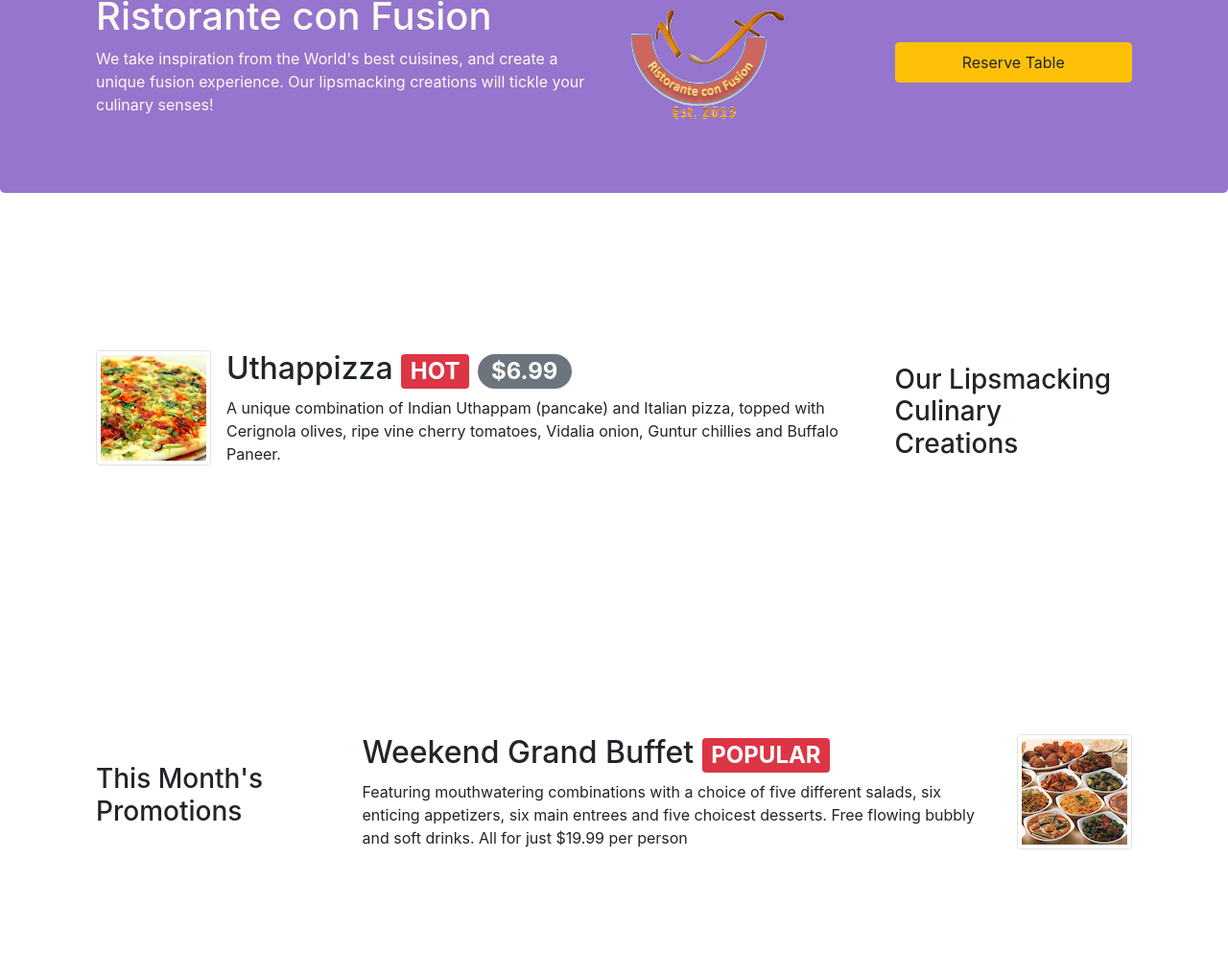
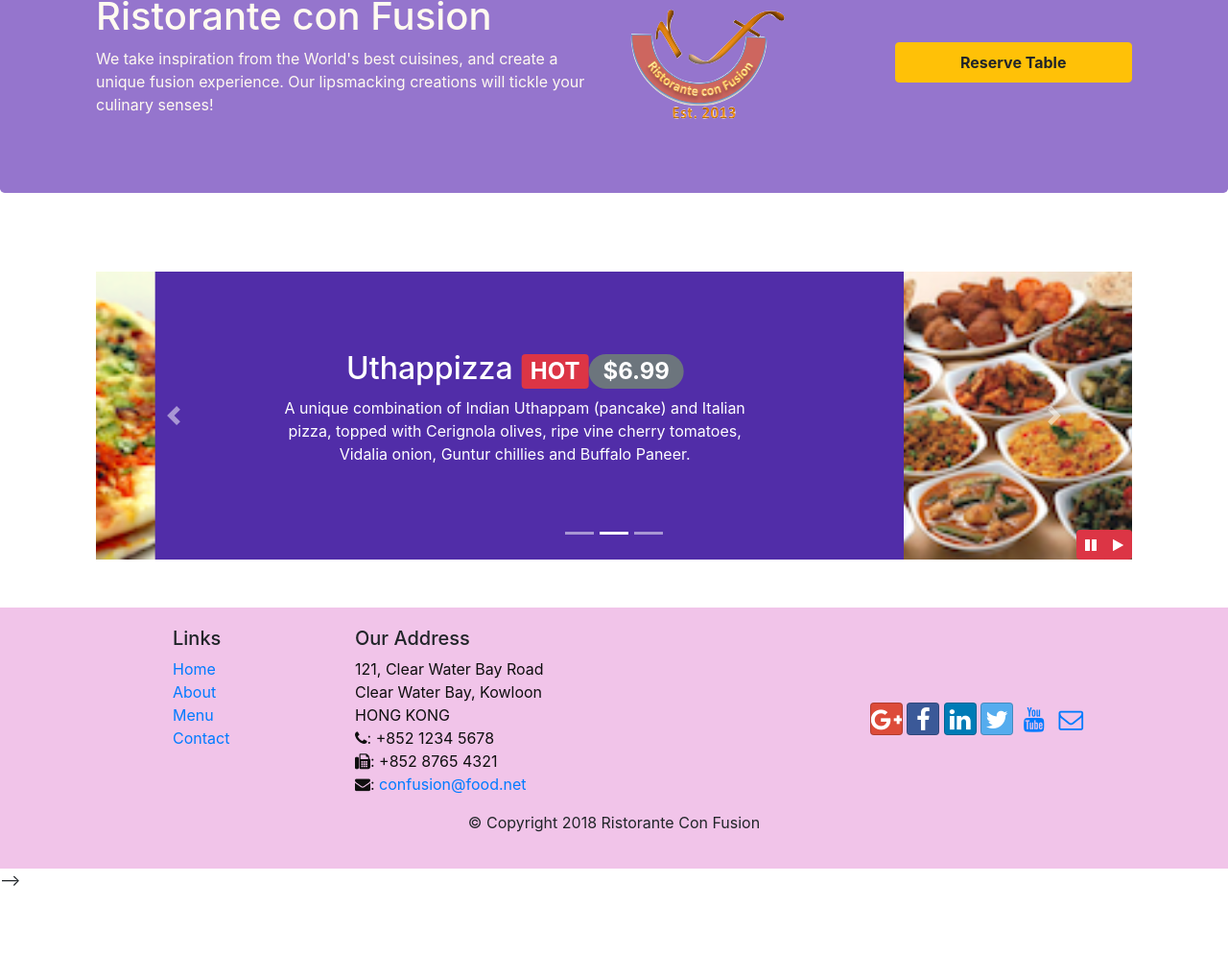
Before and after one commit to arianseyedi/webtest, a website: page index.html in a window 1280 px wide. Shown: the part 121-1140 px from the top of the page at 96% size. After the commit the page ends 1050 px from the top, so only its background shows below. Drawn offline with nearby package versions, Linux system fonts and the light colour scheme.

Commit message:
Add jQuery component to carousel to shorten the slide-show seconds. Fix some inconsistencies with the modal size, change all to medium (default).

```diff
--- a/css/style.css
+++ b/css/style.css
@@ -1,30 +1,28 @@
 header {
   margin: 50px auto;
   padding: 50px 0px 50px 0px;
-
 }
 
 body {
-  padding: 50px 0px 0px 0px
-  z-index: 0;
+  padding: 50px 0px 0px 0px z-index: 0;
 }
 
 .btn-info {
   background-color: #622DA8;
 }
+
 .navbar-dark {
   background-color: #622DA8;
 }
 
-.tab-content{
+.tab-content {
   border-left: 1px solid #ddd;
   border-right: 1px solid #ddd;
   border-bottom: 1px solid #ddd;
   padding: 10px;
-
 }
 
-.row-header{
+.row-header {
   margin: 0px auto;
   padding: 0px auto;
 }
@@ -43,14 +41,63 @@ body {
 }
 
 .jumbotron {
-  padding: 70px 30px 70px 30px
-  margin: 0px auto;
+  padding: 70px 30px 70px 30px margin: 0px auto;
   background: #9575CD;
   color: floralwhite
 }
 
 .address {
-  font-size: : 80%
-  margin: 0px;
+  font-size: : 80% margin: 0px;
   color: #0f0f0f;
 }
+
+.carousel {
+  background: #512DA8;
+  -webkit-transform-style: preserve-3d;
+  -moz-transform-style: preserve-3d;
+  transform-style: preserve-3d;
+}
+
+.carousel-item {
+  height: 300px;
+}
+
+.carousel-caption {
+  margin-left: 25%;
+  top: 50%;
+  transform: translateY(-50%);
+  bottom: initial;
+}
+
+@media screen and (min-width: 765px) and (max-width: 991px) {
+  .carousel-caption {
+    right: 10%;
+    top: 50%;
+    margin-left: 35%;
+  }
+}
+
+.carousel-item img {
+  position: absolute;
+  top: 0;
+  left: 0;
+  min-height: 100%;
+  min-width: 25%;
+}
+
+@media only screen and (max-width: 765px) {
+  .carousel-item img {
+    max-height: 100%;
+    min-width: 100%;
+  }
+
+  #resTable {
+    margin-top: 10%;
+  }
+}
+
+#carouselButton {
+  right: 0px !important;
+  position: absolute !important;
+  bottom: 0px !important;
+}
--- a/index.html
+++ b/index.html
@@ -38,7 +38,7 @@
         <!--Login Link to Modal-->
         <span class="navbar-text">
           <a data-toggle="modal" data-target="#loginModal">
-            <span class="fa fa-sign-in"></span> Login
+            <button class="btn btn-outline-light"type="button"><span class="fa fa-sign-in"></span><strong>Login</strong></button>
         </a>
         </span>
       </div>
@@ -101,19 +101,20 @@
           <!-- Save Tooltip in case
           <a role="button" data-toggle="tooltip" data-html="true" class="btn btn-block nav-link btn-warning" href="./index.html#restable" title="Or Call us At <br><strong>+852 12345678</strong>" data-placement="bottom">Reserve Table</a>
           -->
-          <a data-toggle="modal" data-target="#restableModal" class="btn btn-block nav-link btn-warning" href="./index.html#restable">Reserve Table</a>
+          <a id="resTable" data-toggle="modal" data-target="#restableModal" class="btn btn-block nav-link btn-warning" href="./index.html#restable"><strong>Reserve Table</strong></a>
         </div>
       </div>
     </div>
   </header>
   <!--Header Text-->
 
+
   <!--Reserve Table Modal-->
   <div id="restableModal" class="modal fade" role="dialog">
     <div class="modal-dialog modal-lg" role="content">
       <div class="modal-content">
         <div class="modal-header">
-          <h4 class="modal-title"><span class="fa fa-cutlery fa-lg" aria-hidden="true" style="color:#622DA8;"></span> Reserve a Table</h4>
+          <h4 class="modal-title"><span class="fa fa-cutlery fa-lg" aria-hidden="true"></span> Reserve a Table</h4>
           <button type "button" class="close" data-dismiss="modal">
               &times;
             </button>
@@ -176,67 +177,53 @@
   <!--Reserve Table Modal-->
 
 
-  <!--First Item in Container-->
+  <!--Container-->
   <div class="container">
-    <div class="row row-content align-items-center">
-      <div class="col-12 col-sm-4 order-sm-last col-md-3">
-        <h3>Our Lipsmacking Culinary Creations</h3>
-      </div>
-      <div class="col col-sm order-sm-first col-md">
-        <div class="media">
-          <img class="d-flex mr-3 img-thumbnail align-self-top" src="img/uthappizza.png" alt="uthappizza" />
-          <div class="media-body">
-            <h2 class="mt-0">Uthappizza
-                <span class="badge badge-danger">HOT</span>
-                <span class="badge badge-pill badge-secondary">$6.99</span>
-              </h2>
+    <!--Carousel-->
+    <div class="row row-content">
+      <div class="col">
+        <div id="mycarousel" class="carousel slide" data-ride="carousel">
+          <div class="carousel-inner" role="listbox">
+            <div class="carousel-item active">
+              <img class="d-block img-fluid" src="img/uthappizza.png" alt="uthappizza" />
+              <div class="carousel-caption d-none d-md-block align-md-items-center">
+                <h2>Uthappizza <span class="badge badge-danger">HOT</span><span class="badge badge-pill badge-secondary">$6.99</span></h2>
                 <p class="d-none d-sm-block">A unique combination of Indian Uthappam (pancake) and Italian pizza, topped with Cerignola olives, ripe vine cherry tomatoes, Vidalia onion, Guntur chillies and Buffalo Paneer.</p>
               </div>
             </div>
+            <div class="carousel-item">
+              <img class="d-block img-fluid" src="img/buffet.png" alt="buffet" />
+              <div class="carousel-caption d-none d-md-block">
+                <h2>Weekend Grand Buffet <span class="badge badge-danger">POPULAR</span></h2>
+                <p class="d-none d-md-block">Featuring mouthwatering combinations with a choice of five different salads, six enticing appetizers, six main entrees and five choicest desserts. Free flowing bubbly and soft drinks. All for just $19.99 per person </p>
               </div>
             </div>
-    <!--First Item in Container-->
-
-
-    <!--Second Item in Container-->
-    <div class="row row-content align-items-center">
-      <div class="col-med-4 col-md-3 ">
-        <h3>This Month's Promotions</h3>
-      </div>
-      <div class="col col-sm col-md">
-        <div class="media">
-          <div class="media-body">
-            <h2 class="media-heading">Weekend Grand Buffet
-                  <span class="badge badge-danger">POPULAR</span>
-                </h2>
-            <p class="d-none d-sm-block">Featuring mouthwatering combinations with a choice of five different salads, six enticing appetizers, six main entrees and five choicest desserts. Free flowing bubbly and soft drinks. All for just $19.99 per person </p>
-          </div>
-          <div class="media-right media-top">
-            <img class="d-flex ml-3 img-thumbnail media-object" src="img/buffet.png" alt="uthappizza" />
-          </div>
-        </div>
-      </div>
-    </div>
-    <!--Second Item in Container-->
-
-
-    <!--Third Item in Container-->
-    <div class="row row-content align-items-center">
-      <div class="col-12 col-sm-4 order-sm-last col-md-3">
-        <h3>Meet our Culinary Specialists</h3>
-      </div>
-      <div class="col col-sm order-sm-first col-md">
-        <div class="media">
-          <img class="d-flex mr-3 img-thumbnail align-self-top" src="img/alberto.png" alt="Alberto" />
-          <div class="media-body">
-            <h2 class="mt-0">Alberto Somayya</h2>
+            <div class="carousel-item">
+              <img class="d-block img-fluid" src="img/alberto.png" alt="Alberto" />
+              <div class="carousel-caption d-none d-md-block">
+                <h2>Alberto Somayya</h2>
                 <h4>Executive Chef</h4>
                 <p class="d-none d-sm-block">Award winning three-star Michelin chef with wide International experience having worked closely with whos-who in the culinary world, he specializes in creating mouthwatering Indo-Italian fusion experiences. </p>
               </div>
             </div>
+            <!--Carousel Scrollers-->
+            <ol class="carousel-indicators">
+              <li data-target="#mycarousel" data-slide-to="0" class="active"></li>
+              <li data-target="#mycarousel" data-slide-to="1"></li>
+              <li data-target="#mycarousel" data-slide-to="2"></li>
+            </ol>
+            <a class="carousel-control-prev" href="#mycarousel" role="button" data-slide="prev"><span class="carousel-control-prev-icon"></span></a>
+            <a class="carousel-control-next" href="#mycarousel" role="button" data-slide="next"><span class="carousel-control-next-icon"></span></a>
+            <div class="btn-group" id="carouselButton">
+              <button class="btn btn-danger btn-sm" id="carousel-pause"><span class="fa fa-pause"></span></button>
+              <button class="btn btn-danger btn-sm" id="carousel-play"><span class="fa fa-play"></span></button>
+            </div>
+            <!--Carousel Scrollers-->
           </div>
         </div>
-    <!--Third Item in Container-->
+      </div>
+      <!--Carousel-->
+
 
     </div>
   </div>
@@ -290,11 +277,24 @@
   <script src="node_modules/jquery/dist/jquery.slim.min.js"></script>
   <script src="node_modules/popper.js/dist/umd/popper.min.js"></script>
   <script src="node_modules/bootstrap/dist/js/bootstrap.min.js"></script>
-  <!-- Save for hover tooltips
   <script>
+    /*Save for hover tooltips
+
         $(document).ready(function() {
           $('[data-toggle="tooltip"]').tooltip();
         });
+        */
+    $(document).ready(function() {
+      $('#mycarousel').carousel({
+        interval: 3000
+      });
+      $('#carousel-pause').click(function() {
+        $('#mycarousel').carousel('pause');
+      });
+      $('#carousel-play').click(function() {
+        $('#mycarousel').carousel('cycle');
+      });
+    })
   </script>
   -->
 </body>
```
Also changed, not shown: aboutus.html (+4 -4 lines), contactus.html (+4 -4 lines), notes.txt (+26 -0 lines). Lines whose indentation alone changed are shown as unchanged.
